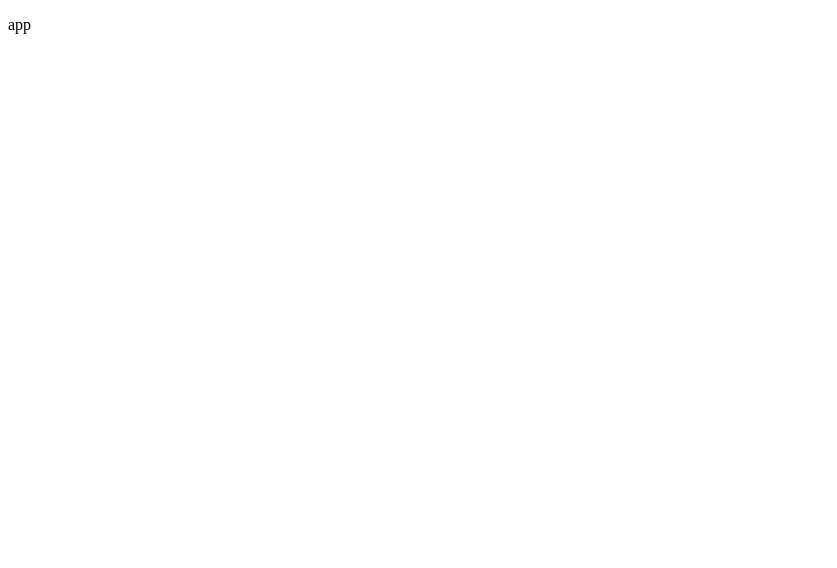
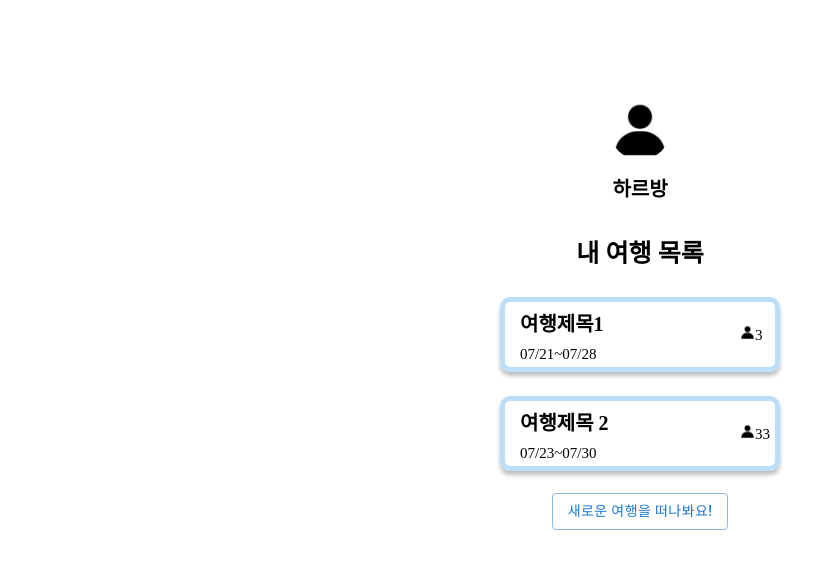
Before and after one commit to sdyoon94/jeju-travel-application, a React (Create React App) app in the folder frontend/: page / in a window 1280 px wide. Shown: the top 568 px of the page, without its empty margins (0-837 px from the left). Built offline with nearby package versions, Linux system fonts and the light colour scheme.

Commit message:
Feat: "홈페이지 구현" #S07P12A609-32
사용자 여행 목록 유무에 따른 페이지 구현

```diff
--- /dev/null
+++ b/frontend/src/components/Home/Profile.js
@@ -0,0 +1,13 @@
+import Avatar from '@mui/material/Avatar'
+import 'globalStyle.css'
+
+function Profile() {
+  return (
+    <div className="profile-box">
+      <Avatar className="text-center" alt="Remy Sharp" src="icons/personIcon.png" sx={{ width: 60, height: 60 }} />
+      <h1 className="subtitle-size">하르방</h1>
+    </div>
+  )
+}
+
+export default Profile
--- /dev/null
+++ b/frontend/src/components/Home/TripList.js
@@ -0,0 +1,31 @@
+import TripSummary from './TripSummary'
+import { useSelector } from 'react-redux'
+import 'globalStyle.css'
+import 'routes/Home.css'
+
+
+function Trips() {
+  const trips = useSelector((state => state.tripList.trips))
+
+
+  return (
+    <div className="trip-list-box">
+      {trips.length ?
+        <h1 className="title-size text-center">내 여행 목록</h1>
+        : null
+      }
+      {trips.length ?
+        trips.map((trip, idx) =>
+        <TripSummary
+        key={idx}
+        title={trip.title}
+        date={trip.date}
+        person={trip.person}
+        />) :
+        <h3 className="subtitle-size">아직 참여중인 여행이 없습니다</h3>
+        }
+    </div>
+  )
+}
+
+export default Trips
--- /dev/null
+++ b/frontend/src/components/Home/TripSummary.js
@@ -0,0 +1,19 @@
+import 'routes/Home.css'
+import 'globalStyle.css'
+
+
+function TripSummary({title, date, person}) {
+
+  return (
+    <div className="trip-summary-box">
+      <h3 className="subtitle-size item">{title}</h3>
+      <div className="item">
+        <img className="person-icon" src="icons/personIcon.png" alt="personIcon"></img>
+        <span className="content-size">{person}</span>
+      </div>
+      <span className="content-size item">{date}</span>
+    </div>
+  )
+}
+
+export default TripSummary
--- a/frontend/src/globalStyle.css
+++ b/frontend/src/globalStyle.css
@@ -10,7 +10,7 @@
   display: block;
 }
 
-.auth-btn {
+.btn {
   margin-top: 20px;
   background-color: #1E88E5;
   width: 250px;
@@ -20,25 +20,27 @@
   border-radius: 15px;
 }
 
-.input-auth:focus {
-  outline: none;
-  border: 2px solid #1E88E5;
-}
-
-.input-auth {
-  margin-top: 15px;
-  margin-bottom: 15px;
-  height: 40px;
-  width: 230px;
-  border-radius: 10px;
-  border: 1px solid black;
-}
-
 .link {
   text-decoration: none ;
   color: inherit;
 }
 
-.text-align {
-  /* text-align: center; */
+.title-size {
+  font-size: 25px;
 }
+
+.subtitle-size {
+  font-size: 20px;
+}
+
+.content-size {
+  font-size: 15px;
+}
+
+.subcontent-size {
+  font-size: 12px;
+}
+
+.text-center {
+  text-align: center;
+}
--- a/frontend/src/index.js
+++ b/frontend/src/index.js
@@ -6,6 +6,7 @@ import store from './store/store'
 import App from './App';
 import Login from './routes/Login'
 import Signup from './routes/Signup'
+import Home from './routes/Home';
 
 
 const root = ReactDOM.createRoot(document.getElementById('root'));
@@ -13,7 +14,7 @@ root.render(
   <Provider store={store}>
     <BrowserRouter>
       <Routes>
-        <Route path="/" element={<App />} />
+        <Route path="/" element={<Home />} />
         <Route path="login" element={<Login />} />
         <Route path="signup" element={<Signup />} />
       </Routes>
--- /dev/null
+++ b/frontend/src/routes/Home.css
@@ -0,0 +1,52 @@
+.trip-list-box {
+  display: flex;
+  flex-direction: column;
+  align-items: center;
+}
+
+
+.trip-summary-box {
+  display: grid;
+  grid-template-columns: 1fr 35px;
+  grid-template-rows: 40px 25px;
+  align-items: center;
+  margin: 12px 40px;
+  border: 5px solid #BBDEFB;
+  box-shadow: 0px 4px 4px rgba(0, 0, 0, 0.25);
+  border-radius: 10px;
+  width: 270px;
+  height: 65px;
+}
+
+.item:nth-child(1) {
+  margin-left: 15px;
+}
+
+.item:nth-child(2) {
+  grid-row-start: 1;
+  grid-row-end: 3;
+  grid-column-start: 2;
+  grid-column-end: 3;
+  /* justify-self: center; */
+}
+
+.item:nth-child(3) {
+  margin-left: 15px;
+}
+
+.profile-box {
+  margin-top: 100px;
+  display: flex;
+  flex-direction: column;
+  align-items: center;
+}
+
+.person-icon {
+  width: 15px;
+  height: 15px;
+}
+
+.new-trip-btn {
+  text-align: center;
+  margin-top: 10px;
+}
--- /dev/null
+++ b/frontend/src/routes/Home.js
@@ -0,0 +1,24 @@
+import Profile from "components/Home/Profile"
+import TripList from "components/Home/TripList"
+import { Link } from "react-router-dom"
+import { Box, Button } from "@mui/material"
+import "globalStyle.css"
+import "routes/Home.css"
+
+
+function Home() {
+
+  return (
+    <div>
+      <Profile />
+      <TripList />
+      <Box className="new-trip-btn">
+        <Link className="link" to="/newtrip">
+          <Button variant="outlined">새로운 여행을 떠나봐요!</Button>
+        </Link>
+      </Box>
+    </div>
+  )
+}
+
+export default Home
--- /dev/null
+++ b/frontend/src/store/modules/tripListSlice.js
@@ -0,0 +1,19 @@
+import { createSlice } from "@reduxjs/toolkit";
+
+const initialState = {
+  trips: [{'title': '여행제목1', 'date': '07/21~07/28', 'person': 3}, {'title': '여행제목 2', 'date': '07/23~07/30', 'person': 33}]
+}
+
+
+const tripListSlice = createSlice({
+  name: 'tripList',
+  initialState,
+  reducers: {
+    createPost(state, action) {},
+  },
+})
+
+const { actions, reducer } = tripListSlice
+// Extract and export each action creator by name
+export const { createPost } = actions
+export default reducer
--- a/frontend/src/store/store.js
+++ b/frontend/src/store/store.js
@@ -1,8 +1,8 @@
 import { configureStore, combineReducers } from "@reduxjs/toolkit"
-import auth from './modules/auth'
+import tripList from './modules/tripListSlice'
 
 const rootReducer = combineReducers({
-    auth
+    tripList
 })
 
 
```
Also changed, not shown: frontend/src/components/Home/Drawer.js (added, +9 -0 lines), frontend/public/icons/personIcon.png (added).
